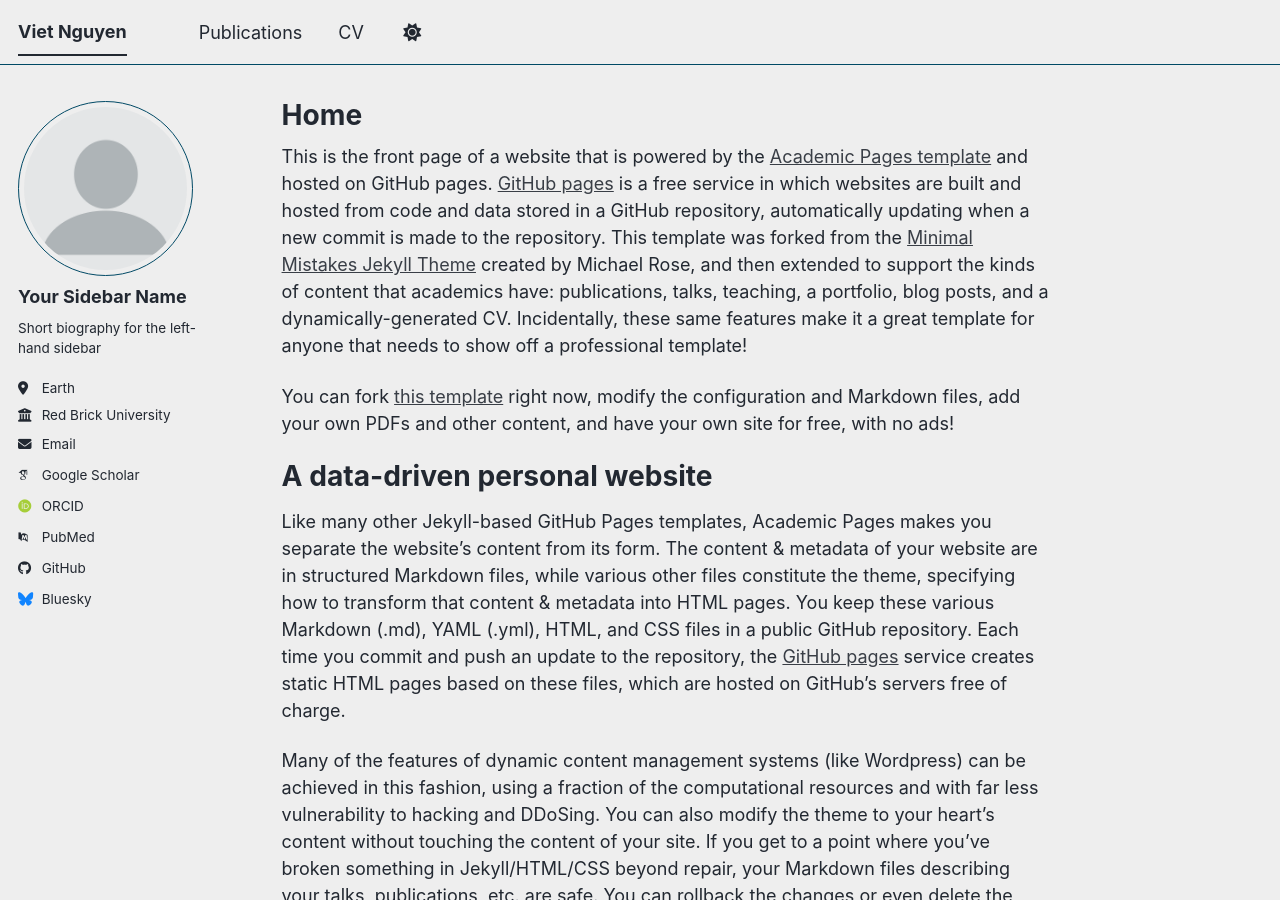
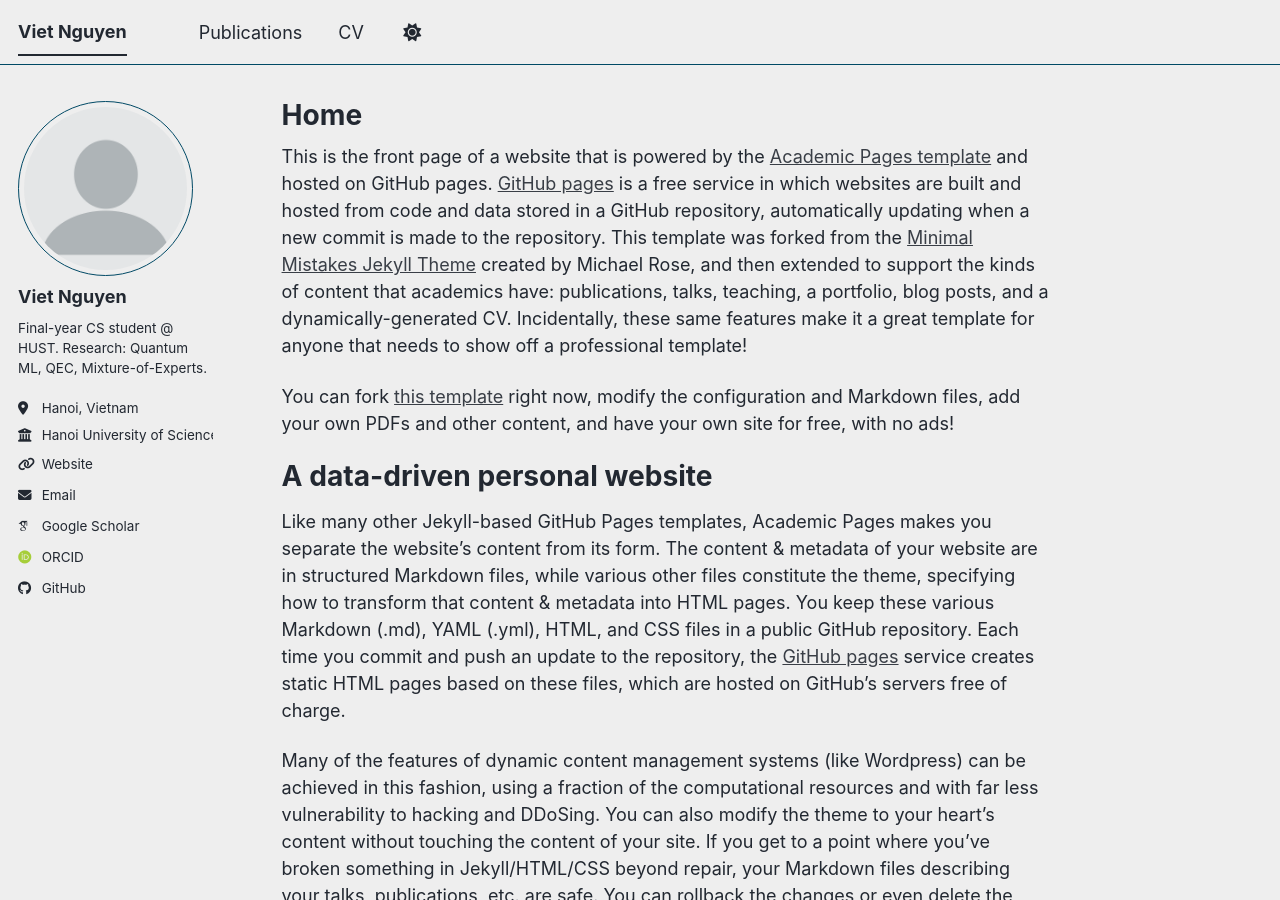
Before and after one commit to hsgsstudent/hsgsstudent.github.io, a Jekyll site: the page built from _pages/about.md, in a window 1280 px wide and 900 px high. Built offline with Jekyll 4.4.1, drawn with Linux system fonts in a browser that asks for light colours; some web fonts are replaced; a script bundle is joined from its source files by our own code; library files that are not in the unit come from our copies.

Commit message:
Update author profile in _config.yml
Updated personal information in the configuration file, including name, bio, location, employer, and contact details.

```diff
--- a/_config.yml
+++ b/_config.yml
@@ -23,24 +23,23 @@
 author:
   # Biographic information
   avatar           : "profile.png"
-  name             : "Your Sidebar Name"
-  pronouns         : # example: "she/her"
-  bio              : "Short biography for the left-hand sidebar"
-  location         : "Earth"
-  employer         : "Red Brick University"
-  uri              : # URL
-  email            : "none@example.org"
+  name             : "Viet Nguyen"
+  bio              : "Final-year CS student @ HUST. Research: Quantum ML, QEC, Mixture-of-Experts."
+  location         : "Hanoi, Vietnam"
+  employer         : "Hanoi University of Science and Technology (HUST)"
+  uri              : "https://hsgsstudent.github.io"
+  email            : "mailto:nguyenhoangviet.hsgs@gmail.com"
 
   # Academic websites
   academia         : # URL
   arxiv            : # URL - Update with the correct link to your profile
-  googlescholar    : "https://scholar.google.com/citations?user=PS_CX0AAAAAJ"
+  googlescholar    : "https://scholar.google.com/citations?user=7UW3J98AAAAJ"
   inspire-hep      : # URL
   impactstory      : # URL
-  orcid            : "https://orcid.org/yourorcidurl"
+  orcid            : "https://orcid.org/0009-0009-4753-9349"
   semantic         : # URL
   ssrn             : # URL
-  pubmed           : "https://www.ncbi.nlm.nih.gov/pubmed/?term=john+snow"
+  # pubmed           : "https://www.ncbi.nlm.nih.gov/pubmed/?term=john+snow"
   researchgate     : # URL
   scopus           : # URL
   zotero           : # URL
@@ -50,13 +49,13 @@
   bitbucket        : # Username - Update with your username on the site
   codepen          : # Username
   dribbble         : # Username
-  github           : "academicpages"
+  github           : "hsgsstudent"
   kaggle           : # Username
   stackoverflow    : # User number or user number and name (i.e., use "1" or "1/jeff-atwood")
 
   # Social media
   artstation       : # Username
-  bluesky          : "bsky.app" # Replace this with you Bluesky username
+  # bluesky          : "bsky.app" # Replace this with you Bluesky username
   facebook         : # Username
   flickr           : # Username
   foursquare       : # Username
```
